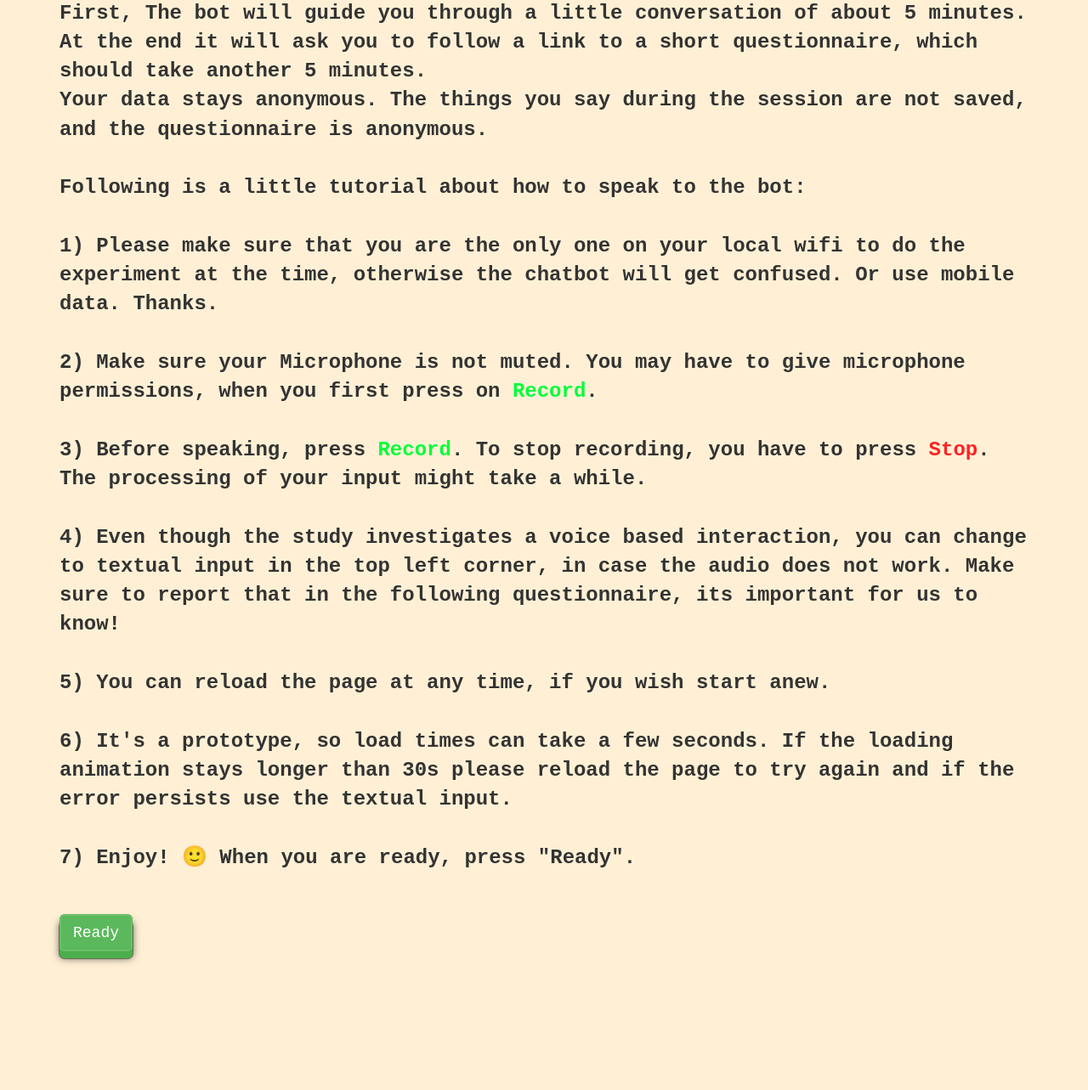
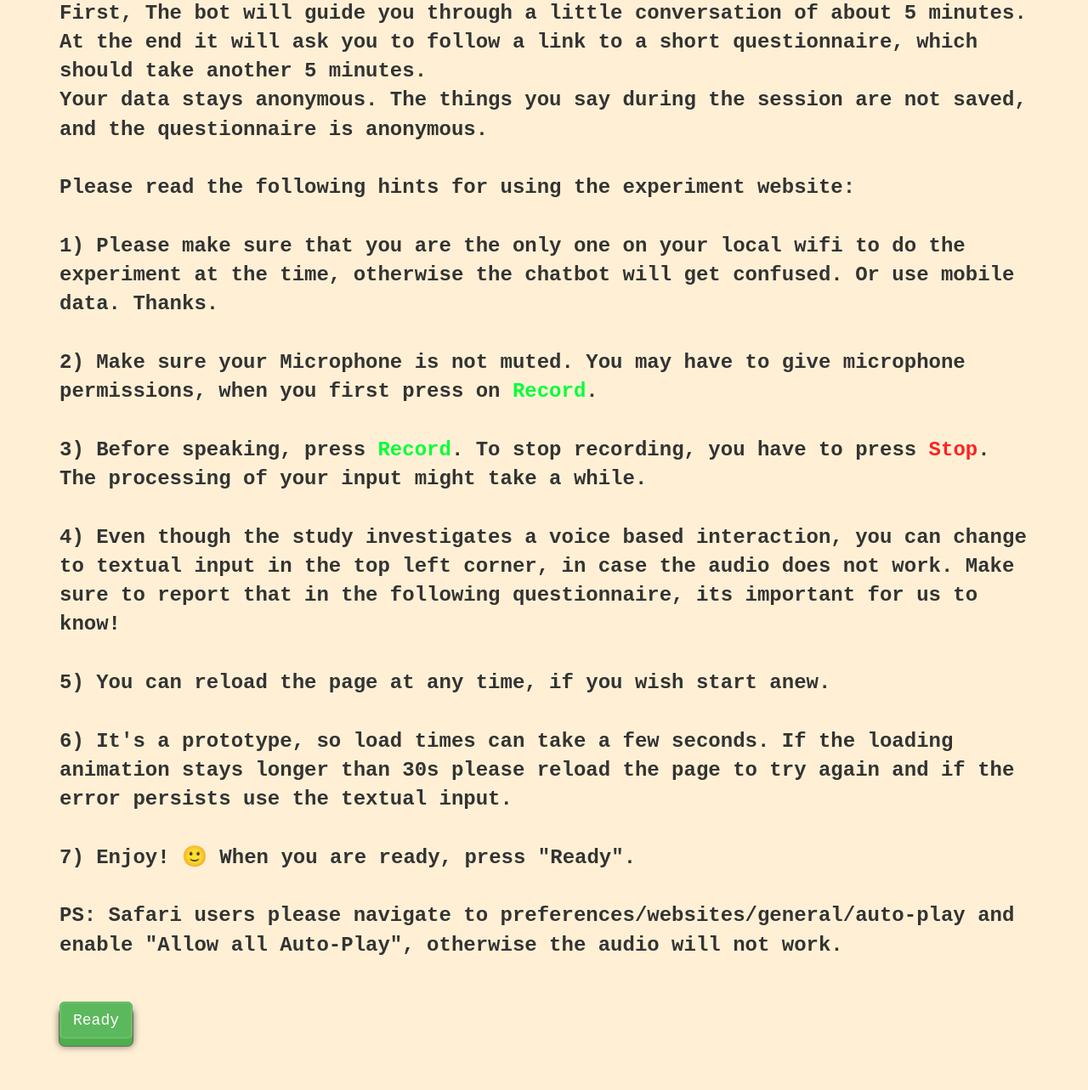
Before and after one commit to jobbl/BA-Chatbot, a Flask app: page /intro in a window 1280 px wide. Shown: the part 254-1537 px from the top of the page at 85% size. Before the commit the page ends 1389 px from the top, so only its background shows below. Run offline with Flask 2, Linux system fonts and the light colour scheme; some libraries are stand-ins or nearby versions.

Commit message:
add instructions for safari users

```diff
--- a/web/app.py
+++ b/web/app.py
@@ -1,5 +1,5 @@
 from urllib import response
-from flask import Flask, render_template, request, send_file
+from flask import Flask, render_template, request, send_file, redirect, url_for
 from urllib.parse import quote
 from network import synthesize, recognize, rasa_connector_rule,rasa_connector_ml, stt
 import time
@@ -48,6 +48,11 @@ def intro():
 # Whenever there is a request from the client to this url, run the following code
 @app.route('/audio', methods=['POST', 'GET'])
 def audio():
+
+    try:
+        users[str(request.environ.get('HTTP_X_REAL_IP', request.remote_addr))]
+    except:
+        return redirect(url_for('intro'))
 
     if users[str(request.environ.get('HTTP_X_REAL_IP', request.remote_addr))] == "rule":
         link = link_rule
@@ -106,6 +111,11 @@ def audio():
 
 @app.route('/text', methods=['POST', 'GET'])
 def text():
+
+    try:
+        users[str(request.environ.get('HTTP_X_REAL_IP', request.remote_addr))]
+    except:
+        return redirect(url_for('intro'))
 
     if users[str(request.environ.get('HTTP_X_REAL_IP', request.remote_addr))] == "rule":
         link = link_rule
@@ -166,6 +176,11 @@ def download(variable):
 
     return send_file(wav_response,as_attachment=True, download_name='audio.wav')
 
+@app.route('/', methods=['POST', 'GET'])
+def redirect_to_intro():
+
+    return redirect(url_for('intro'))
+
 # executes when script is called -> starts the server, takes optional arguments like port number and debugging amount, see flask documentation
 if __name__ == "__main__":
     app.run(host= '0.0.0.0',port=5000,debug=True)
--- a/web/static/js/record.js
+++ b/web/static/js/record.js
@@ -39,8 +39,8 @@ var result = document.getElementById("result");
 //add events to those 2 buttons
 recordButton.addEventListener("click", startRecording);
 stopButton.addEventListener("click", stopRecording);
-changeToAudio.addEventListener("click", toAudio);
-changeToText.addEventListener("click", toText);
+// changeToAudio.addEventListener("click", toAudio);
+// changeToText.addEventListener("click", toText);
 
 function toAudio(){
 	changeToText.style.display = "block";
--- a/web/templates/intro.html
+++ b/web/templates/intro.html
@@ -6,7 +6,9 @@
 Welcome! &#129321 <br> You have found your way to an experiment about an empathic therapy bot. <br>
 First, The bot will guide you through a little conversation of about 5 minutes. At the end it will ask you to follow a link to a short questionnaire, which should take another 5 minutes.<br>
 Your data stays anonymous. The things you say during the session are not saved, and the questionnaire is anonymous. <br><br>
-Following is a little tutorial about how to speak to the bot: <br><br>
+
+Please read the following hints for using the experiment website: <br><br>
+
 
 1) Please make sure that you are the only one on your local wifi to do the experiment at the time, otherwise the chatbot will get confused. Or use mobile data. Thanks. <br><br>
 2) Make sure your Microphone is not muted. You may have to give microphone permissions, when you first press on <span style="color: #00ff37">Record</span>.<br><br>
@@ -16,6 +18,8 @@ Following is a little tutorial about how to speak to the bot: <br><br>
 6) It's a prototype, so load times can take a few seconds. If the loading animation stays longer than 30s please reload the page to try again and if the error persists use the textual input. <br><br>
 7) Enjoy! &#128578 When you are ready, press "Ready". <br><br>
 
+PS: Safari users please navigate to preferences/websites/general/auto-play and enable "Allow all Auto-Play", otherwise the audio will not work. <br><br>
+
   <button type="button" class="btn btn-success btn-lg btn3d" id="recordButton" onclick="location.href='/audio';">
     Ready
 </button>
```
